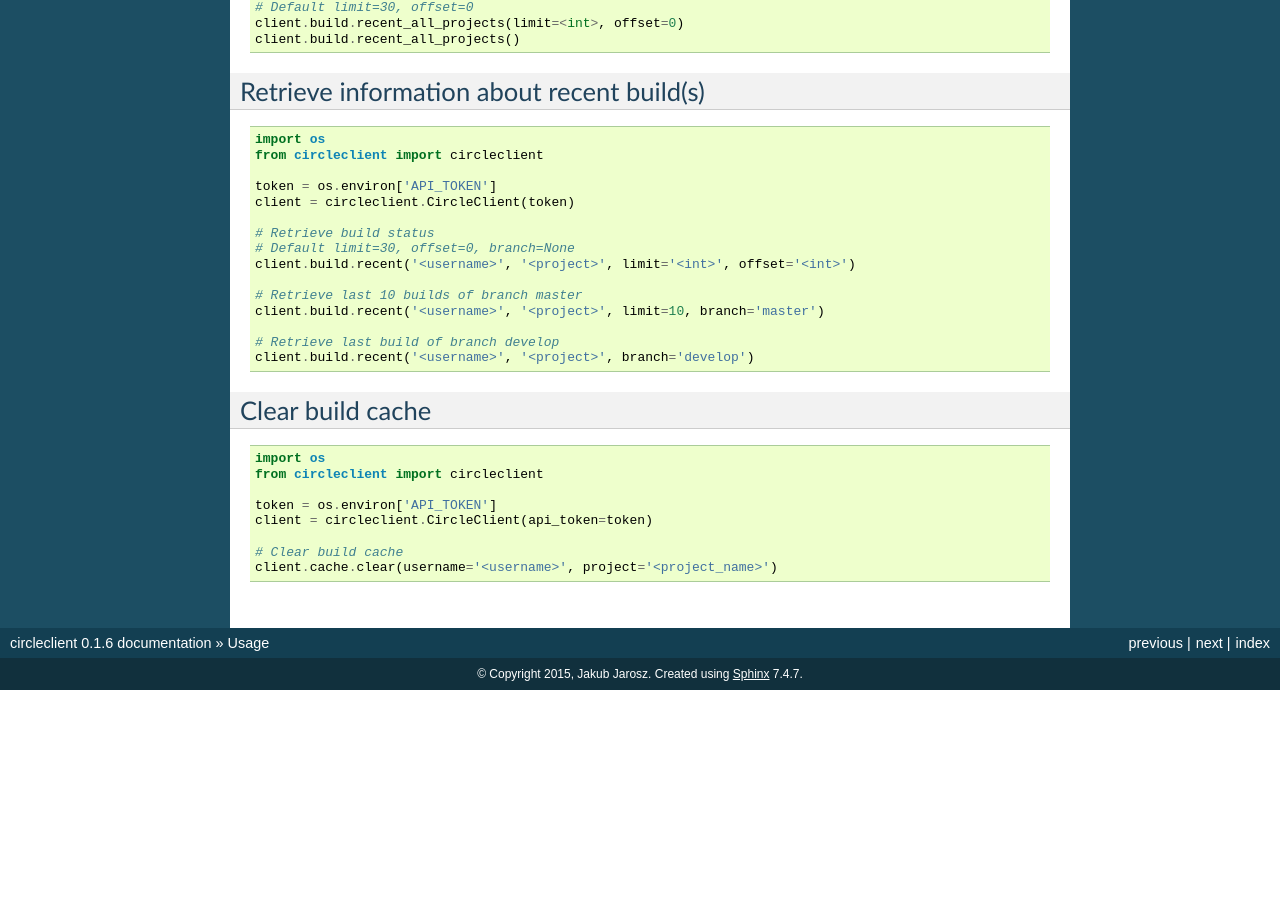
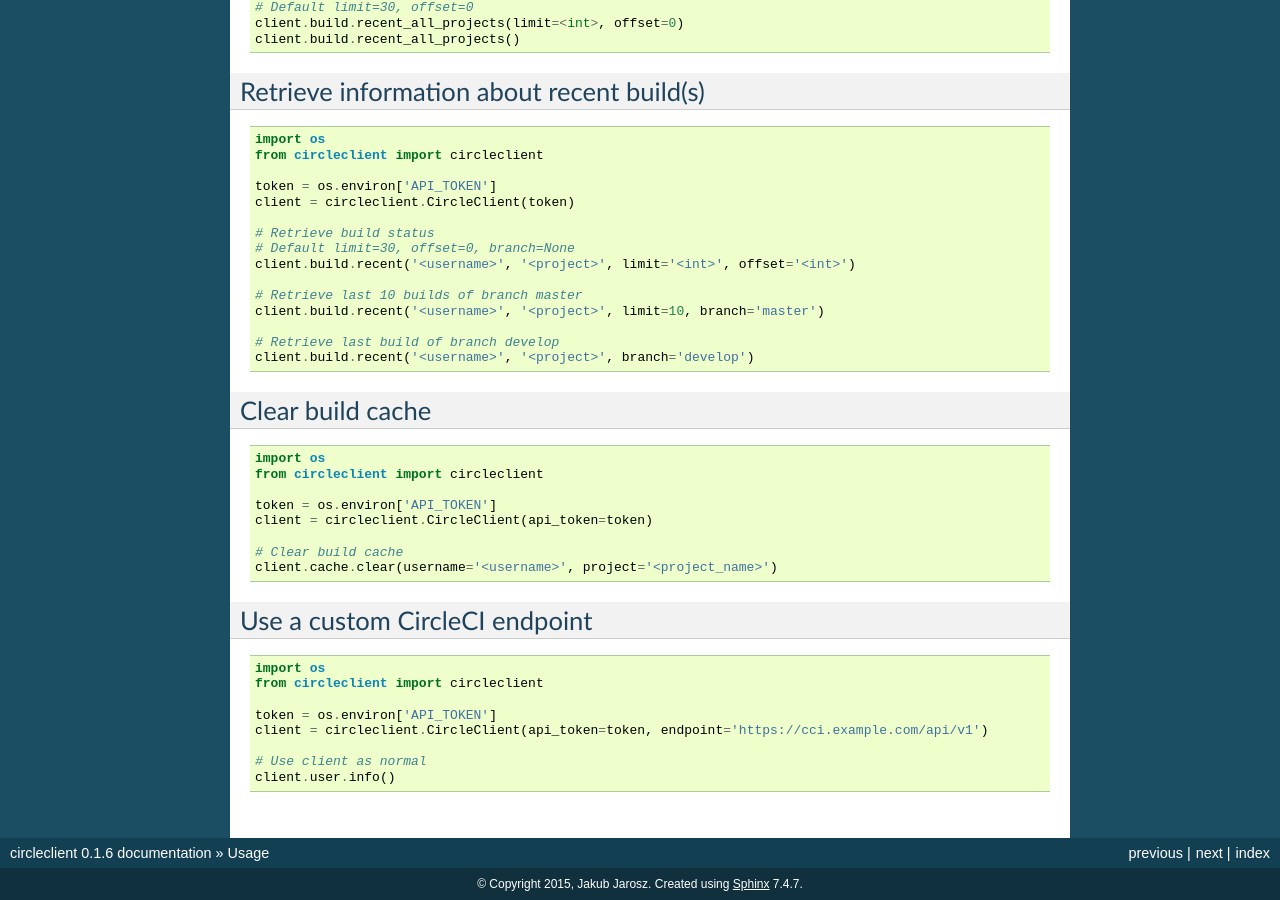
Before and after one commit to qba73/circleclient, a Sphinx documentation site: the page built from docs/usage.rst, in a window 1280 px wide and 900 px high, scrolled down 1973 px. Built offline with Sphinx 7.4.7, drawn with Linux system fonts in a browser that asks for light colours; the version number is read from the project's files by our own code; before the commit the page ends 2663 px from its top, so only the background shows below that; some of the changed text lies outside the part shown.

Commit message:
Add support for enterprise CircleCI instances

```diff
--- a/docs/usage.rst
+++ b/docs/usage.rst
@@ -177,3 +177,18 @@
 
    # Clear build cache
    client.cache.clear(username='<username>', project='<project_name>')
+
+
+Use a custom CircleCI endpoint
+------------------------------
+
+.. code:: python
+
+   import os
+   from circleclient import circleclient
+
+   token = os.environ['API_TOKEN']
+   client = circleclient.CircleClient(api_token=token, endpoint='https://cci.example.com/api/v1')
+
+   # Use client as normal
+   client.user.info()
```
Also changed, not shown: README.rst (+15 -0 lines), 1 other file.
